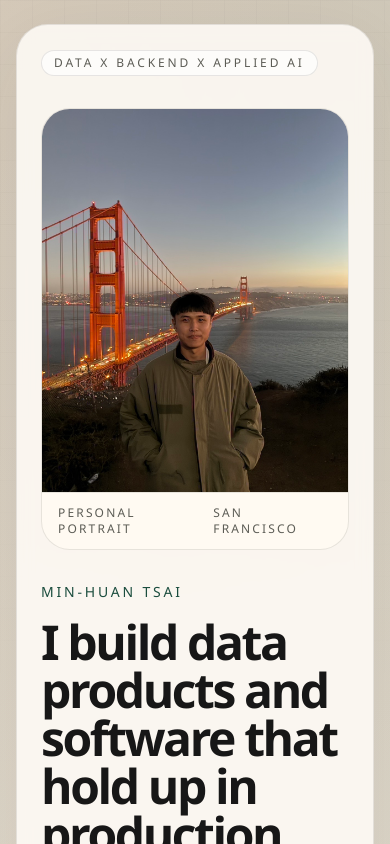
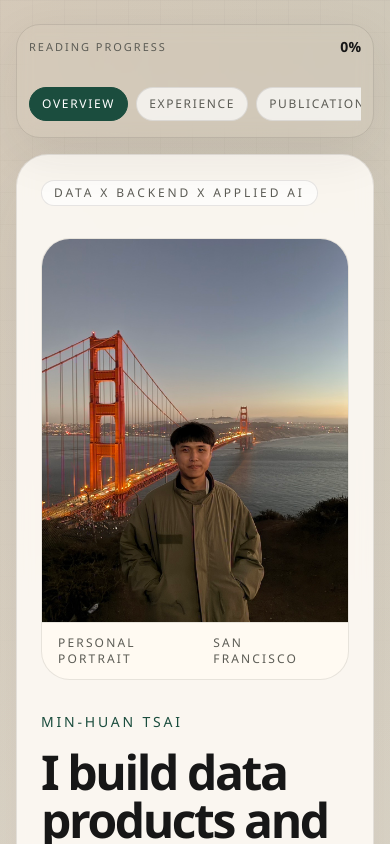
Before and after one commit to tsaiiuo/tsaiiuo.github.io, a Next.js app: page / in a window 390 px wide. Shown: the top 844 px of the page. Built offline with nearby package versions, Linux system fonts and the light colour scheme.

Commit message:
Enhance navigation progress UI

```diff
--- a/app/page.tsx
+++ b/app/page.tsx
@@ -132,6 +132,7 @@ const sections = [
 
 export default function Home() {
 	const [activeSection, setActiveSection] = useState('overview');
+	const [readProgress, setReadProgress] = useState(0);
 
 	useEffect(() => {
 		const sectionElements = sections
@@ -159,9 +160,62 @@ export default function Home() {
 		return () => observer.disconnect();
 	}, []);
 
+	useEffect(() => {
+		const updateReadProgress = () => {
+			const scrollTop = window.scrollY;
+			const scrollHeight = document.documentElement.scrollHeight - window.innerHeight;
+			const progress = scrollHeight > 0 ? Math.min(100, Math.max(0, (scrollTop / scrollHeight) * 100)) : 0;
+			setReadProgress(Math.round(progress));
+		};
+
+		updateReadProgress();
+		window.addEventListener('scroll', updateReadProgress, { passive: true });
+		window.addEventListener('resize', updateReadProgress);
+
+		return () => {
+			window.removeEventListener('scroll', updateReadProgress);
+			window.removeEventListener('resize', updateReadProgress);
+		};
+	}, []);
+
 	return (
 		<main className="relative overflow-hidden">
 			<div className="mx-auto flex min-h-screen w-full max-w-7xl flex-col px-4 py-6 sm:px-6 lg:px-8">
+				<div className="sticky top-3 z-20 mb-4 lg:hidden">
+					<div className="overflow-hidden rounded-[1.5rem] border border-[color:var(--line)] bg-[color:var(--surface)]/95 p-3 shadow-[0_16px_50px_rgba(33,33,33,0.08)] backdrop-blur">
+						<div className="mb-3 flex items-center justify-between">
+							<p className="font-[family:var(--font-ibm-plex-mono)] text-[11px] uppercase tracking-[0.18em] text-[color:var(--muted)]">
+								Reading progress
+							</p>
+							<span className="text-sm font-semibold">{readProgress}%</span>
+						</div>
+						<div className="mb-3 h-1.5 overflow-hidden rounded-full bg-black/8">
+							<div
+								className="h-full rounded-full bg-[color:var(--accent)] transition-[width] duration-300"
+								style={{ width: `${readProgress}%` }}
+							/>
+						</div>
+						<nav className="flex gap-2 overflow-x-auto pb-1">
+							{sections.map((section) => {
+								const isActive = activeSection === section.id;
+								return (
+									<a
+										key={section.id}
+										href={`#${section.id}`}
+										className={`shrink-0 rounded-full border px-3 py-2 text-xs uppercase tracking-[0.14em] transition ${
+											isActive
+												? 'border-[color:var(--accent)] bg-[color:var(--accent)] text-white'
+												: 'border-[color:var(--line)] bg-white/70 text-[color:var(--muted)]'
+										}`}
+									>
+										{section.label}
+									</a>
+								);
+							})}
+						</nav>
+					</div>
+				</div>
+
 				<div className="rounded-[2rem] border border-[color:var(--line)] bg-[color:var(--surface)] shadow-[0_20px_80px_rgba(33,33,33,0.08)] backdrop-blur">
 					<div className="grid grid-cols-1 lg:grid-cols-[0.95fr_1.45fr]">
 						<section className="border-b border-[color:var(--line)] p-6 sm:p-8 lg:border-b-0 lg:border-r lg:p-10">
@@ -242,6 +296,18 @@ export default function Home() {
 											<h2 className="text-sm uppercase tracking-[0.2em] text-[color:var(--muted)]">Navigate</h2>
 											<div className="h-px flex-1 bg-[color:var(--line)] ml-4" />
 										</div>
+										<div className="grid grid-cols-[auto_1fr] gap-4">
+											<div className="hidden w-10 flex-col items-center lg:flex">
+												<div className="font-[family:var(--font-ibm-plex-mono)] text-[11px] uppercase tracking-[0.16em] text-[color:var(--muted)]">
+													{readProgress}%
+												</div>
+												<div className="relative mt-3 h-full min-h-56 w-[3px] overflow-hidden rounded-full bg-black/8">
+													<div
+														className="absolute inset-x-0 top-0 rounded-full bg-[color:var(--accent)] transition-[height] duration-300"
+														style={{ height: `${readProgress}%` }}
+													/>
+												</div>
+											</div>
 											<nav className="grid gap-2">
 												{sections.map((section) => {
 													const isActive = activeSection === section.id;
@@ -265,6 +331,7 @@ export default function Home() {
 													);
 												})}
 											</nav>
+										</div>
 									</div>
 
 									<div className="space-y-4">
```
Lines whose indentation alone changed are shown as unchanged.
